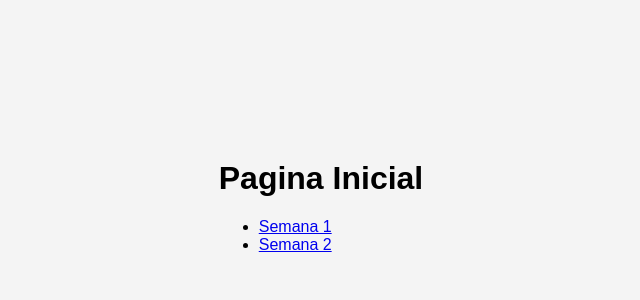
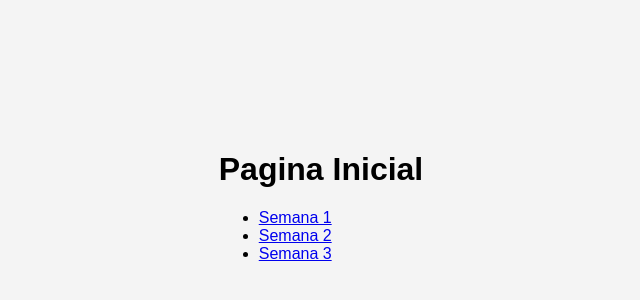
Before and after one commit to victorgsn/React01, a React (Create React App) app: page / in a window 1280 px wide. Shown: the part 196-496 px from the top of the page, without its empty margins (319-959 px from the left). Built offline with nearby package versions, Linux system fonts and the light colour scheme.

Commit message:
Correção

```diff
--- a/src/Home.js
+++ b/src/Home.js
@@ -13,6 +13,9 @@ const Home = () =>{
                 <li>
                     <Link to="/Atv02">Semana 2</Link>
                 </li>
+                <li>
+                    <Link to="/Atv03">Semana 3</Link>
+                </li>
             </ul>
         </nav>
     </div>
```
